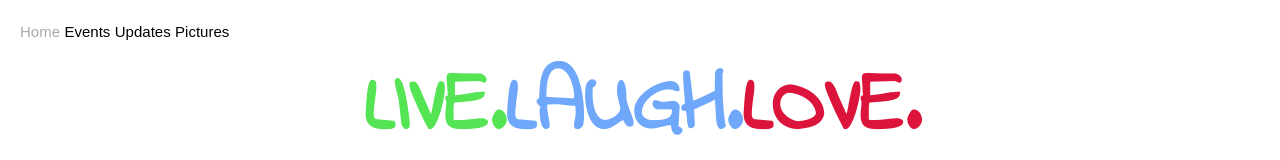
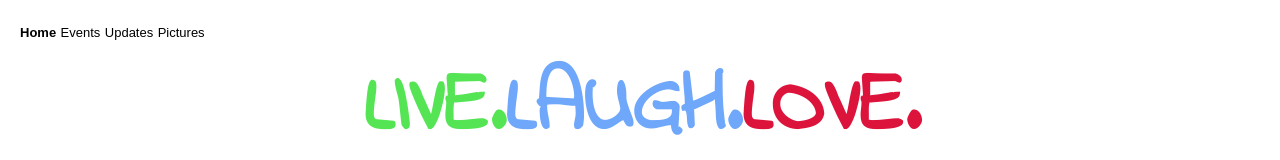
Before and after one commit to djzaragoza/personal_proj_family_site, a plain HTML site: page index.html in a window 1280 px wide. In both pictures the pointer is over the link "Home". Shown: the top 160 px of the page. Drawn offline with Linux system fonts and the light colour scheme; a web font is replaced by a local one.

Commit message:
styling navigation

```diff
--- a/index.css
+++ b/index.css
@@ -124,7 +124,7 @@ ul {
 }
 
 a {
-    font-size: 15px;
+    font-size: 13px;
     display: inline;
     color: black;
     text-decoration: none;
@@ -132,9 +132,9 @@ a {
 }
 
 a:hover {
-    text-decoration: none;
-    transition: .2s;
-    color: darkgrey;
+    transition: .1s;
+    color: black;
+    font-weight: 600;
 }
 
 /* body styling */
```
